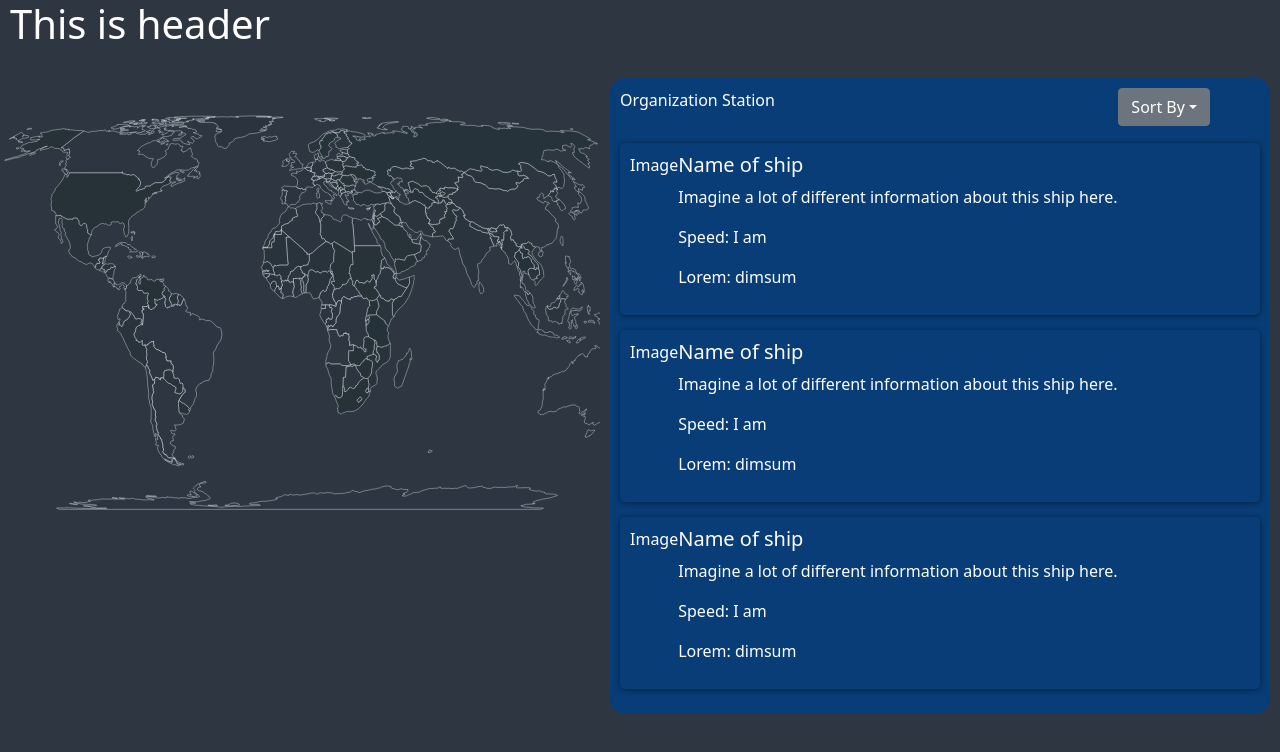
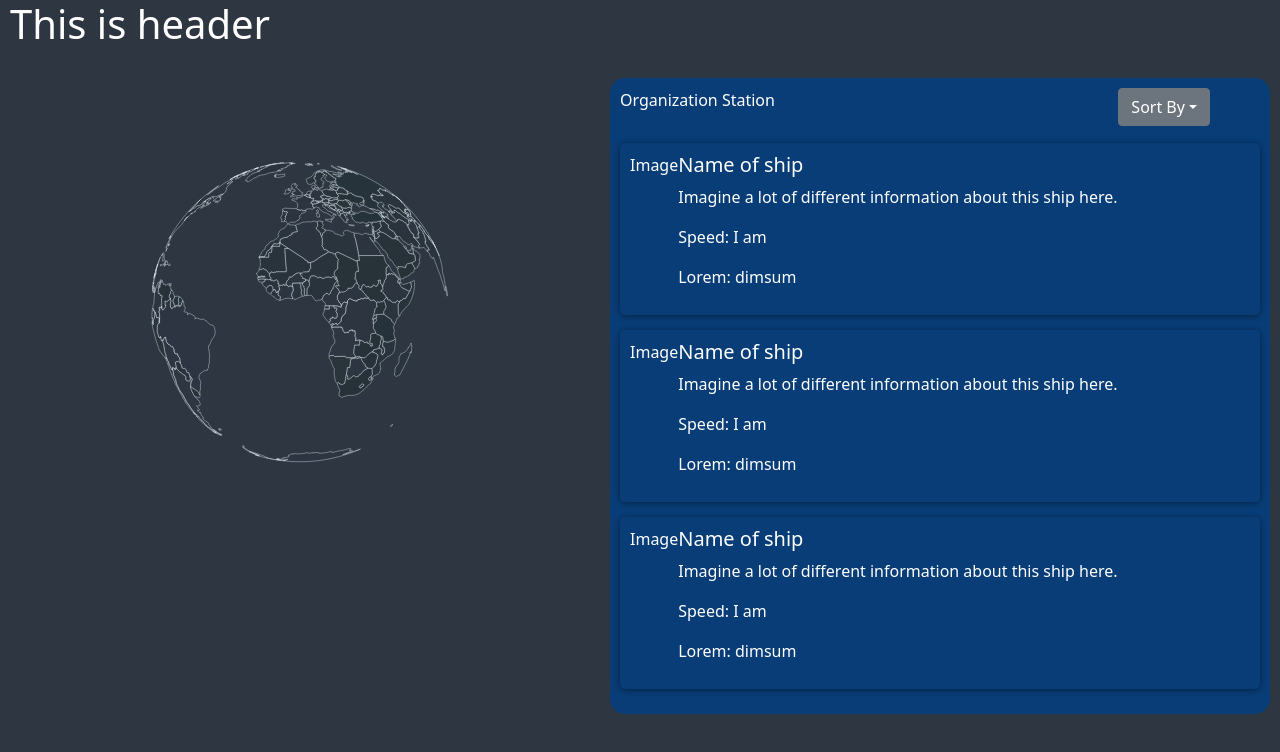
Before and after one commit to haved/Veracity7, a React (Create React App) app: page / in a window 1280 px wide. Shown: the top 752 px of the page. Built offline with nearby package versions, Linux system fonts and the light colour scheme.

Commit message:
båt data

```diff
--- a/src/App.tsx
+++ b/src/App.tsx
@@ -7,8 +7,9 @@ import MapContainer from "./Components/MapContainer";
 import { Card } from "react-bootstrap";
 import InfoContainer from "./Components/InfoContainer";
 import { Boat, loadBoats } from './Boat';
+import { propTypes } from 'react-bootstrap/esm/Image';
 
-function App() {
+function App(this: any) {
 
   const [boats, setBoats] = useState<Boat[]>([]);
 
@@ -30,7 +31,7 @@ function App() {
         </header>
       </div>
         <div className="ContainerContainer">
-            <MapContainer></MapContainer>
+            <MapContainer boats={boats}></MapContainer>
             <InfoContainer></InfoContainer>
         </div>
     </div>
--- a/src/Components/MapContainer.tsx
+++ b/src/Components/MapContainer.tsx
@@ -1,8 +1,9 @@
 import * as React from "react";
 import {Feature, Geometry, FeatureCollection } from 'geojson';
 import { feature } from 'topojson-client';
-import { geoEqualEarth, geoPath } from "d3-geo";
+import { geoEqualEarth, geoOrthographic, geoPath } from "d3-geo";
 import '../Style/App.css';
+import { Boat, loadBoats } from "../Boat";
 
 const uuid = require('react-uuid');
 
@@ -10,8 +11,8 @@ const scale: number = 200;
 const cx: number = 400;
 const cy: number = 150;
 
-const MapContainer  = ()  => {
-
+const MapContainer  = (props: {boats: Boat[]})  => {
+    const {boats} = props;
     const [geographies, setGeographies] = React.useState<[] | Array<Feature<Geometry | null>>>([]);
 
     React.useEffect(() => {
@@ -29,7 +30,10 @@ const MapContainer  = ()  => {
         })
     }, []);
 
-    const projection = geoEqualEarth().scale(scale).translate([cx, cy]).rotate([0,0]);
+    const projection = geoOrthographic().scale(scale).translate([cx, cy]).rotate([0,0]);
+    boats.forEach( e => {
+        console.log(e);
+    })
 
     return (
         <div>
@@ -43,7 +47,9 @@ const MapContainer  = ()  => {
                         strokeWidth={0.5}
                         />
                     ))}
-
+                </g>
+                <g>
+                    {}
                 </g>
             </svg>
         </div>
```
